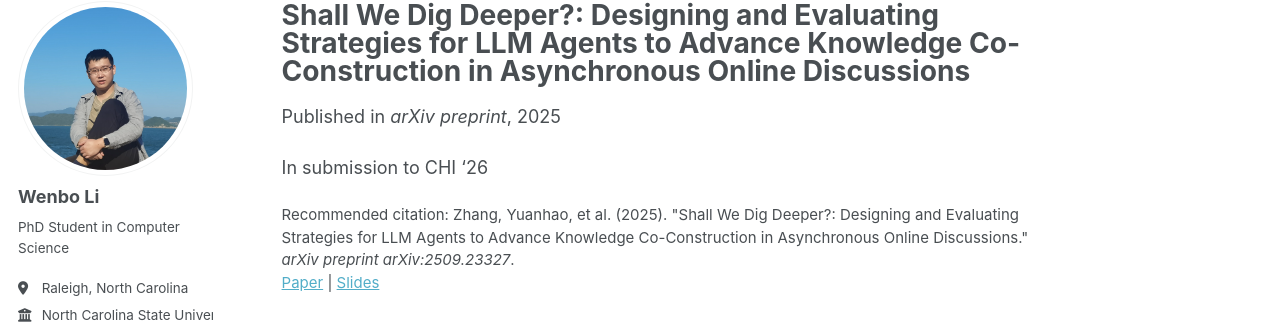
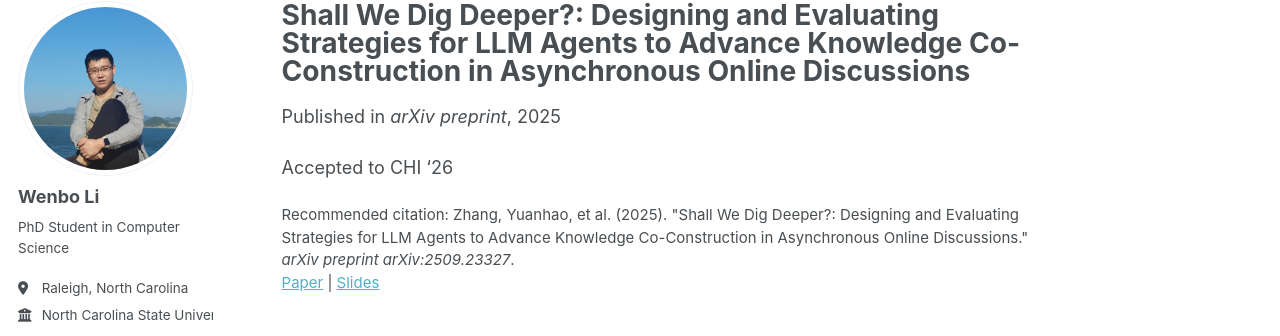
Before and after one commit to wlicb/me, a Jekyll site: the page built from _publications/2025-09-27-shall-we-dig-deeper.md, in a window 1280 px wide and 1123 px high. Shown: the part 105-441 px from the top of the window. Built offline with Jekyll 4.4.1, drawn with Linux system fonts in a browser that asks for light colours; some web fonts are replaced.

Commit message:
Update submission status to accepted for CHI '26

```diff
--- a/_publications/2025-09-27-shall-we-dig-deeper.md
+++ b/_publications/2025-09-27-shall-we-dig-deeper.md
@@ -10,4 +10,4 @@ slidesurl: ''
 paperurl: 'https://arxiv.org/abs/2509.23327'
 citation: 'Zhang, Yuanhao, et al. (2025). "Shall We Dig Deeper?: Designing and Evaluating Strategies for LLM Agents to Advance Knowledge Co-Construction in Asynchronous Online Discussions." <i>arXiv preprint arXiv:2509.23327</i>.'
 ---
-In submission to CHI '26
+Accepted to CHI '26
```
